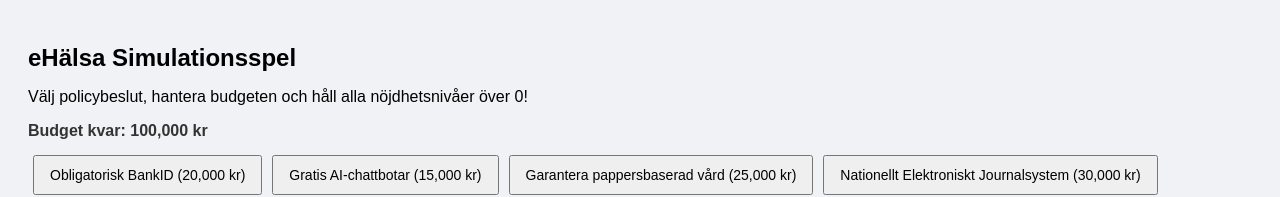
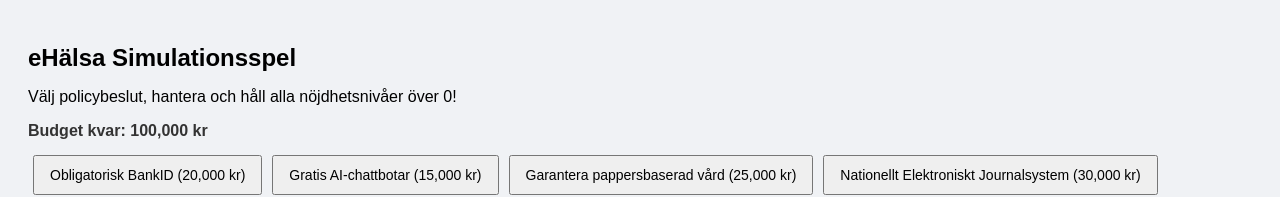
Before and after one commit to Adamfabricius/eHealthGame, a plain HTML site: page index.html in a window 1280 px wide. Shown: the top 197 px of the page. Drawn offline with Linux system fonts and the light colour scheme.

Commit message:
Update index.html

```diff
--- a/index.html
+++ b/index.html
@@ -7,7 +7,7 @@
 </head>
 <body>
   <h1>eHälsa Simulationsspel</h1>
-  <p>Välj policybeslut, hantera budgeten och håll alla nöjdhetsnivåer över 0!</p>
+  <p>Välj policybeslut, hantera  och håll alla nöjdhetsnivåer över 0!</p>
 
   <div class="budget" id="budget-display"></div>
   <div id="policy-buttons"></div>
```
